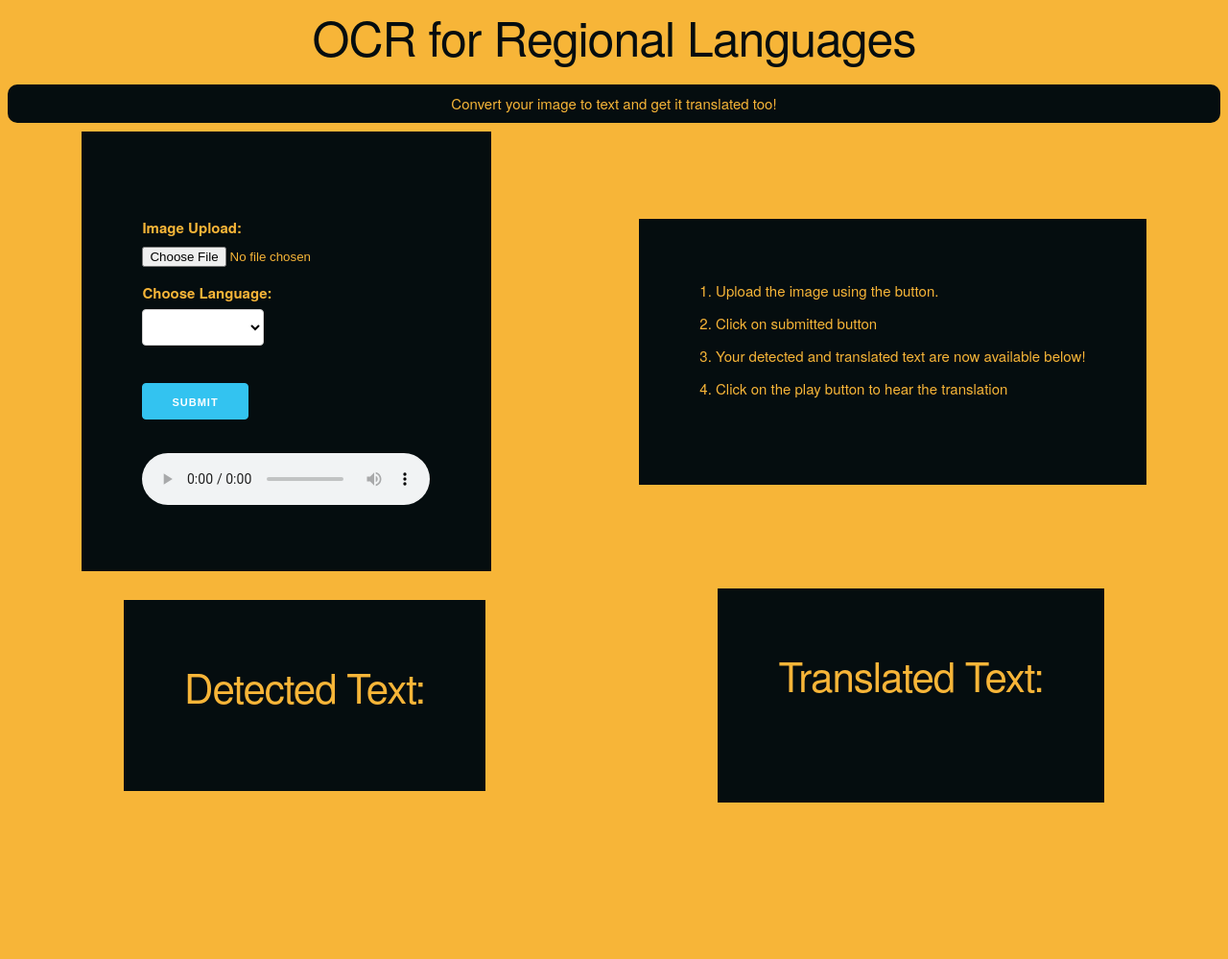
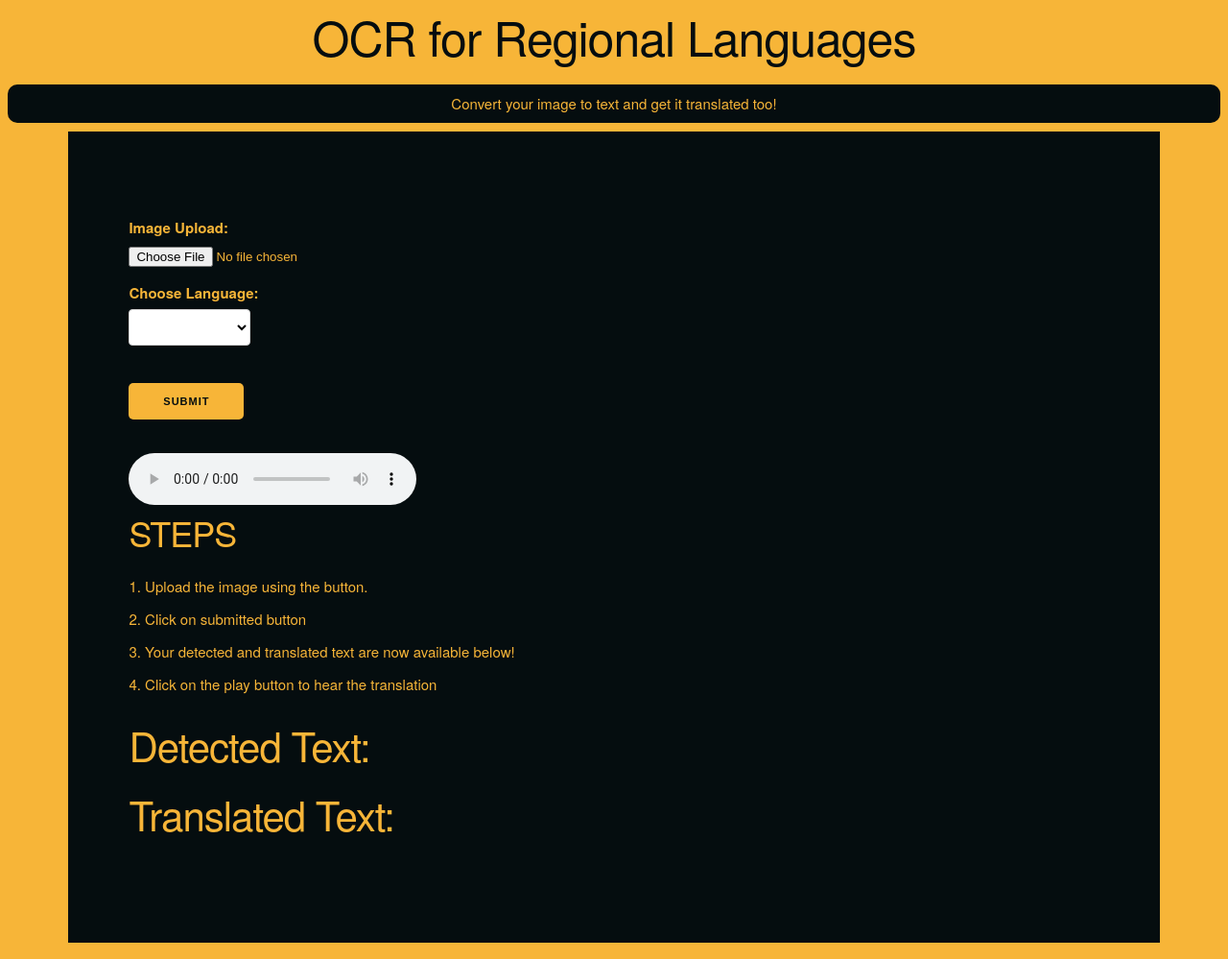
Before and after one commit to melita-celia/ocr-for-regional-languages, a Django app: page / in a window 1280 px wide. Shown: the whole page at 96% size. Before the commit the page ends 836 px from the top, so only its background shows below. Run offline with Django 3.2, Linux system fonts and the light colour scheme.

Commit message:
Update formpage.html

```diff
--- a/OCRWebApp/OCR/templates/formpage.html
+++ b/OCRWebApp/OCR/templates/formpage.html
@@ -18,10 +18,7 @@
     <header>
         Convert your image to text and get it translated too!
     </header>
-    <section class="sec-1">
         <div class="form-container">
-        <div class="upload">
-
                 <p style="color: red;">{{message}}</p>
                 <form method="POST" enctype=multipart/form-data>
                     {% csrf_token %}
@@ -48,36 +45,28 @@
                     </script>
                     <br><br>
                     <!--<input type="submit" value="Submit">-->
-                <button class="button-primary" type="submit">Submit</button>
+                    <button id="ocr" class="button-primary" type="submit">Submit</button>
                 </form>
                 <audio src="{{obj}}" controls></audio>
                 <!--<span>{{audiotts}}><embed src="trans.mp3" height="100" width="500"></span>-->
-        </div>
-    </div>
-    <div class="form-container">
+                <aside>
+                <h3>STEPS</h3>
                 <ol>
                     <li>Upload the image using the button.</li>
                     <li>Click on submitted button</li>
                     <li>Your detected and translated text are now available below!</li>
                     <li>Click on the play button to hear the translation</li>
                 </ol>
-    </div>
-    </section>
-    <section class="sec-2">
-        <div class="form-container">
+                </aside>
                 <label>
                     <h2>Detected Text:</h2>
                 </label>
                 <span class="textarea" role="textbox">{{det_text}}</span>
-        </div>
-        <div class="form-container">
                 <label>
                     <h2>Translated Text:</h2>
                 </label>
                 <span class="textarea" role="textbox">{{translated_text}}</span><br>
         </div>
-        </div>
-    </section>
 </body>
 
 </html>
```
Lines whose indentation alone changed are shown as unchanged.
